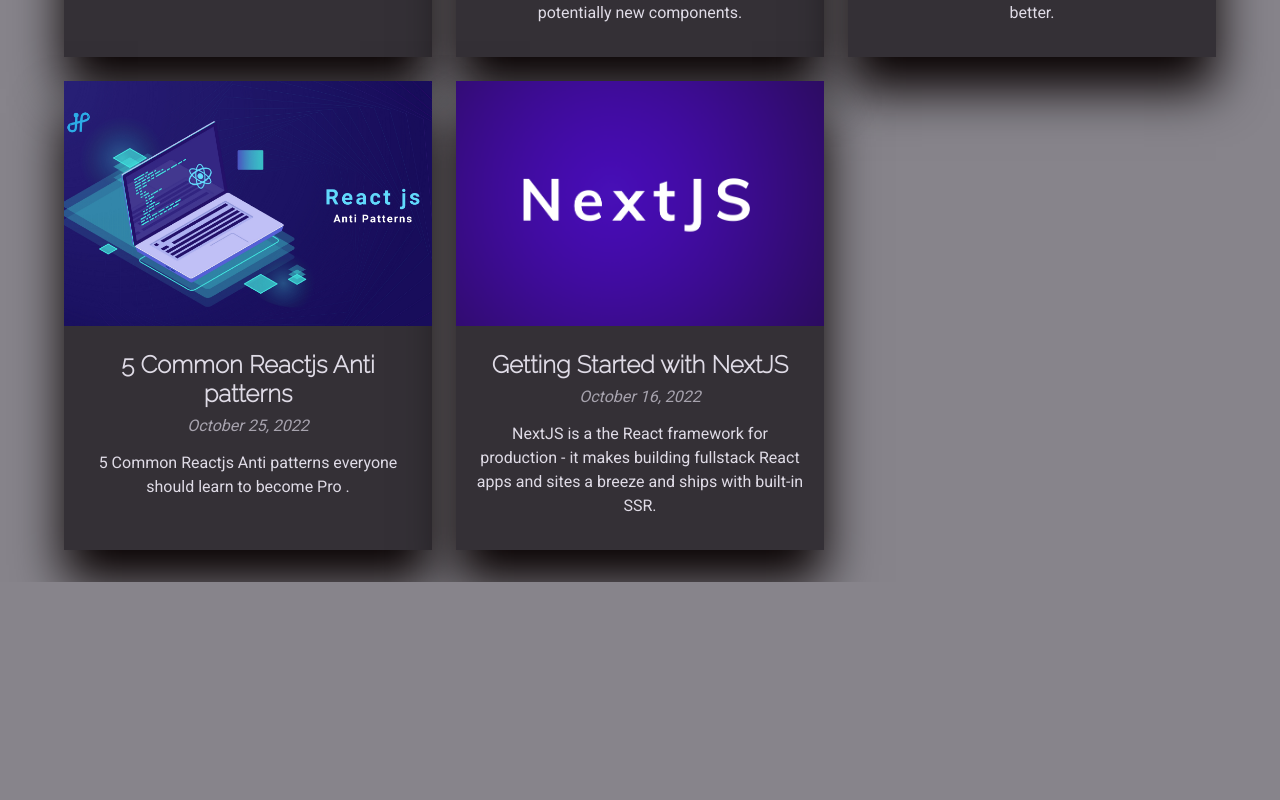
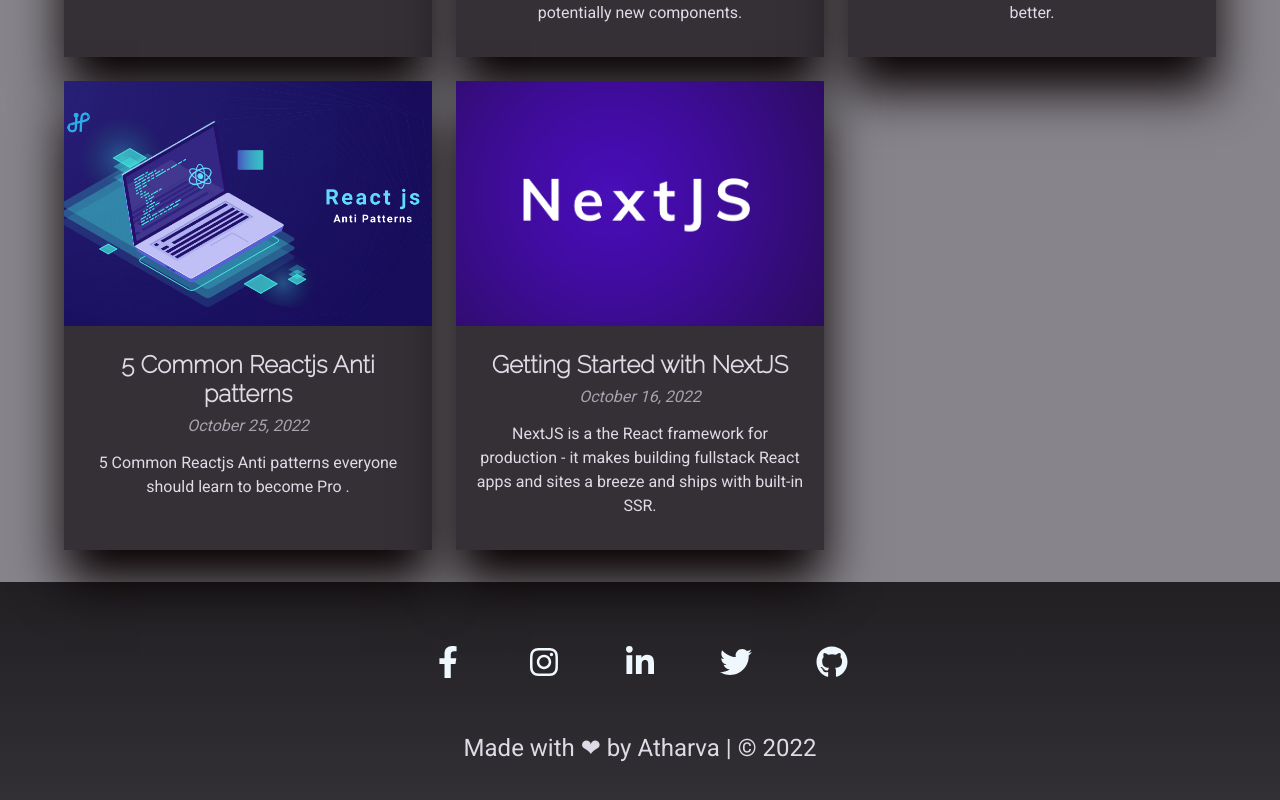
Before and after one commit to atharvakutwal2002/my-blogs, a Next.js app: page / in a window 1280 px wide. Shown: the part 1275-2075 px from the top of the page. Before the commit the page ends 1857 px from the top, so only its background shows below. Built offline with nearby package versions, Linux system fonts and the light colour scheme.

Commit message:
footer configured

```diff
--- /dev/null
+++ b/components/home-page/Footer.js
@@ -0,0 +1,42 @@
+import React from "react";
+import classes from "./Footer.module.css";
+import {
+  FaFacebookF,
+  FaInstagram,
+  FaTwitter,
+  FaGithub,
+  FaLinkedinIn,
+} from "react-icons/fa";
+
+const Footer = () => {
+  return (
+    <div className={classes.footerContainer}>
+      <div className={classes.colz}>
+        <div className={classes.colzicon}>
+          <a href="https://www.facebook.com/atharva.kutwal.73/">
+            <FaFacebookF />
+          </a>
+
+          <a href="https://www.instagram.com/atharvakutwal2002/">
+            <FaInstagram />
+          </a>
+          <a href="https://www.linkedin.com/in/atharva-kutwal-588a8a219/">
+            <FaLinkedinIn />
+          </a>
+          <a href="https://twitter.com/AtharvaKalyan">
+            <FaTwitter />
+          </a>
+          <a href="https://github.com/atharvakutwal2002">
+            <FaGithub />
+          </a>
+        </div>
+      </div>
+
+      <div className={classes.textContainerFooter}>
+        <p>Made with ❤ by Atharva | &copy; 2022</p>
+      </div>
+    </div>
+  );
+};
+
+export default Footer;
--- /dev/null
+++ b/components/home-page/Footer.module.css
@@ -0,0 +1,52 @@
+.footerContainer {
+  padding-top: 1.5rem;
+  padding-bottom: 0;
+  background-image: linear-gradient(
+    to bottom,
+    var(--color-grey-900),
+    var(--color-grey-800)
+  );
+  color: aliceblue;
+  font-size: 1.5rem;
+  margin-bottom: 0;
+  align-items: center;
+  justify-content: center;
+  margin: 0;
+  width: 100%;
+}
+
+.colzicon {
+  padding-top: 2.5rem;
+  display: flex;
+  justify-content: center;
+  align-items: center;
+  gap: 4rem;
+  color: aliceblue;
+}
+
+.colz {
+  align-items: center;
+  justify-content: center;
+}
+
+.colzicon a {
+  color: aliceblue;
+  font-size: 2rem;
+}
+.textContainerFooter {
+  text-align: center;
+  padding: 1.5rem;
+  color: var(--color-grey-100);
+}
+
+@media (max-width: 768px) {
+  .colzicon {
+    padding-top: 1rem;
+
+    gap: 1rem;
+  }
+  .textContainerFooter {
+
+    font-size: 1rem;
+  }
+}
--- a/components/layout/main-navigation.module.css
+++ b/components/layout/main-navigation.module.css
@@ -24,7 +24,7 @@
 
 .header a {
   color: var(--color-grey-100);
-  font-size: var(--size-6);
+  font-size: var(--size-4);
 
 }
 
--- a/package.json
+++ b/package.json
@@ -10,11 +10,17 @@
     "export": "next export"
   },
   "dependencies": {
+    "@fortawesome/fontawesome-svg-core": "^6.2.0",
+    "@fortawesome/free-regular-svg-icons": "^6.2.0",
+    "@fortawesome/free-solid-svg-icons": "^6.2.0",
+    "@fortawesome/react-fontawesome": "^0.2.0",
+    "babel-plugin-macros": "^3.1.0",
     "gray-matter": "^4.0.3",
     "mongodb": "^4.11.0",
     "next": "10.0.6",
     "react": "17.0.1",
     "react-dom": "17.0.1",
+    "react-icons": "^4.6.0",
     "react-markdown": "^5.0.3",
     "react-syntax-highlighter": "^15.5.0"
   }
--- a/pages/index.js
+++ b/pages/index.js
@@ -2,6 +2,7 @@
 import FeaturedPosts from "../components/home-page/featured-posts";
 import Hero from "../components/home-page/hero";
 import { getFeaturedPosts } from "../lib/posts-util";
+import Footer from "../components/home-page/footer";
 import Head from "next/head";
 
 function HomePage(props) {
@@ -16,6 +17,7 @@
       </Head>
       <Hero />
       <FeaturedPosts posts={props.posts} />
+      <Footer/>
     </Fragment>
   );
 }
```
Also changed, not shown: 1 other file (tests, documents, lock files or other folders).
